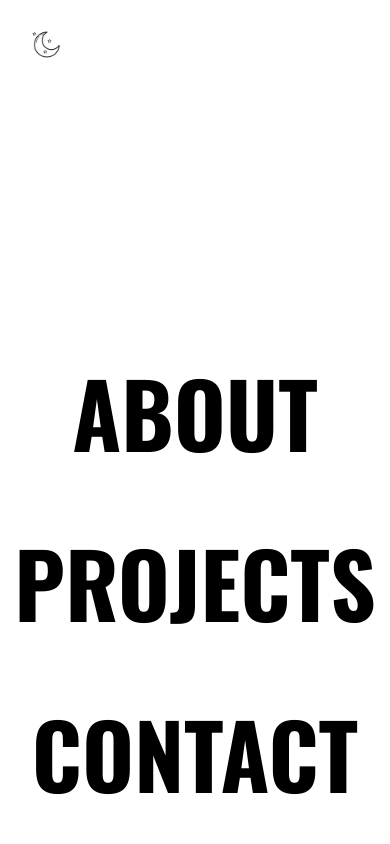
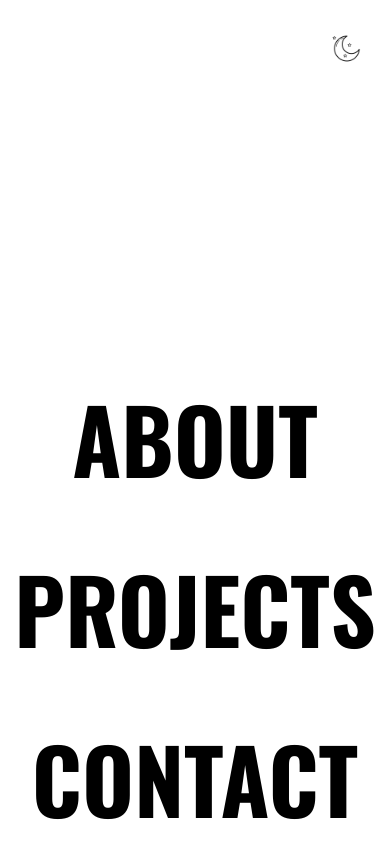
Before and after one commit to DevMattDavies/PortfolioV4, a Next.js app: page / in a window 390 px wide. Built offline with nearby package versions, Linux system fonts and the light colour scheme.

Commit message:
Adjust dark mode toggle position on mobile

```diff
--- a/components/Homepage/HomeLinks/HomeLinks.module.scss
+++ b/components/Homepage/HomeLinks/HomeLinks.module.scss
@@ -9,6 +9,7 @@
 
   @media screen and (min-width: $tablet) {
     align-items: flex-end;
+    padding-bottom: 2rem;
   }
 
   &__link {
--- a/components/Homepage/HomePage.module.scss
+++ b/components/Homepage/HomePage.module.scss
@@ -4,7 +4,7 @@
   display: flex;
   flex-direction: column;
   justify-content: space-between;
-  padding: 2rem;
+  padding: $navbar-padding;
   height: 100vh;
 
   @media screen and (min-width: $tablet) {
@@ -13,10 +13,15 @@
 
   &__nav {
     display: flex;
-    justify-content: space-between;
+    justify-content: flex-end;
     align-items: center;
     width: 100%;
     opacity: 0;
+    height: $navbar-height;
+
+    @media screen and (min-width: $tablet) {
+      justify-content: space-between;
+    }
   }
 
   &__titleContainer {
```
